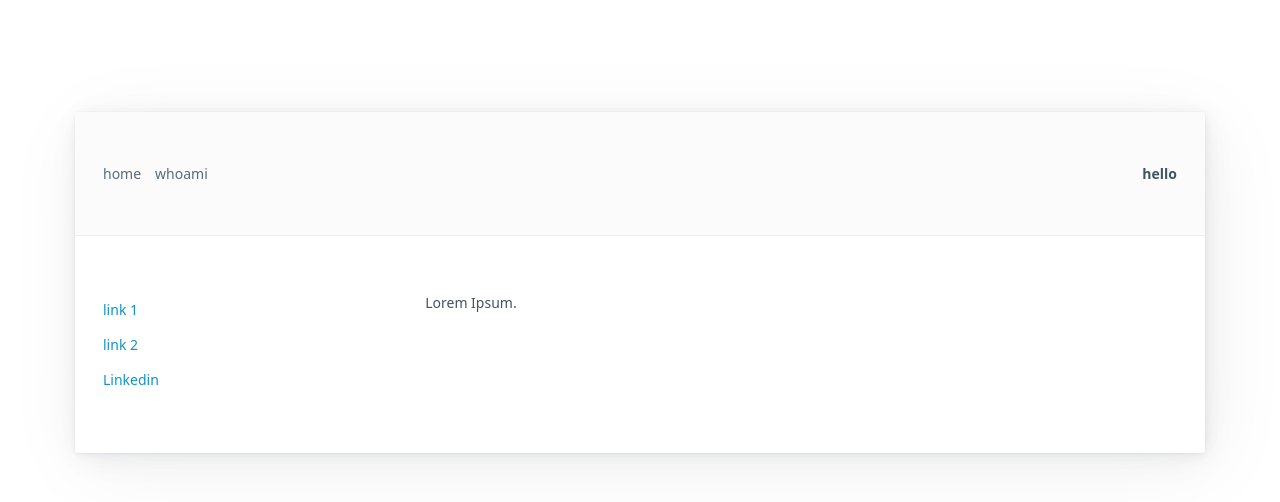
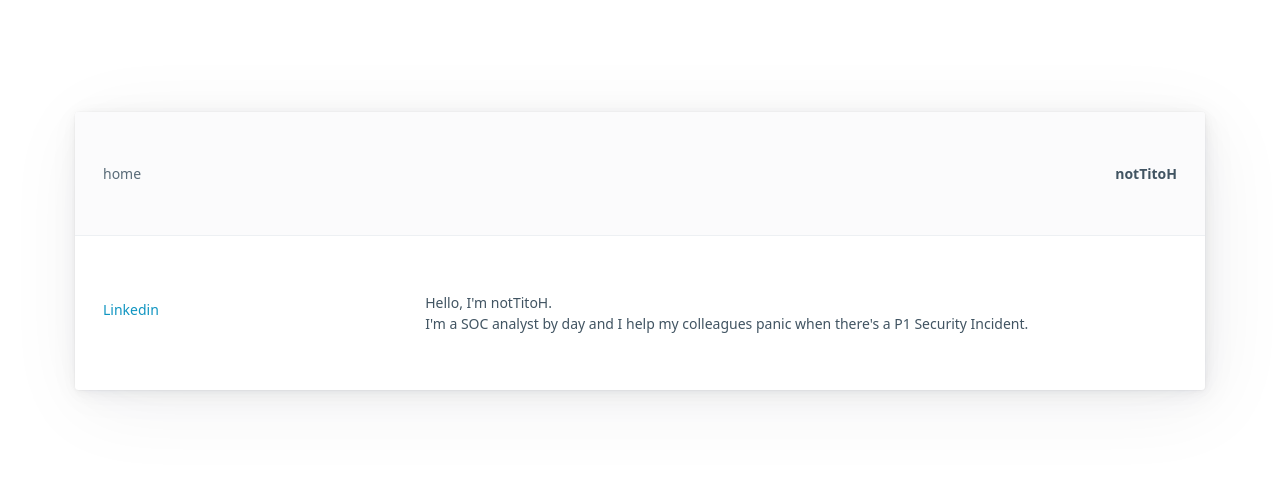
Before and after one commit to notTitoH/notTitoH.github.io, a plain HTML site: page index.html in a window 1280 px wide. Drawn offline with Linux system fonts and the light colour scheme.

Commit message:
index update

```diff
--- a/index.html
+++ b/index.html
@@ -15,19 +15,18 @@
 	.div1 { grid-area: 1 / 1 / 2 / 4; }
 	.div2 { grid-area: 1 / 4 / 2 / 11;}
     </style>
-    <title>I'm @notTitoH</title>
+    <title>There's a title here</title>
   </head>
   <body>
     <main class="container">
     	<article >
 		<header>
-		<nav > <!--aria-label="breadcrumb"-->
+		<nav >
 			<ul>
-				<li><a href="#" class="secondary">home</a></li>
-				<li><a href="#" class="secondary">whoami</a></li>
+				<li><a href="https://nottitoh.github.io/#" class="secondary">home</a></li>
 			</ul>
 			<ul>
-				<li><strong>hello</strong></li>
+				<li><strong>notTitoH</strong></li>
 			</ul>
 		</nav>
 		</header>
@@ -36,8 +35,6 @@
 				<aside>
 					<nav>
 					<ul>
-						<li><a href="#">link 1</a></li>
-						<li><a href="#">link 2</a></li>
 						<li><a href="#">Linkedin</a></li>
 					</ul>
 					</nav>
@@ -45,7 +42,8 @@
 			</div>
 
 			<div class="div2">
-				Lorem Ipsum.
+				Hello, I'm notTitoH. <br />
+				I'm a SOC analyst by day and I help my colleagues panic when there's a P1 Security Incident.
 			</div>
 		</div>
 
```
